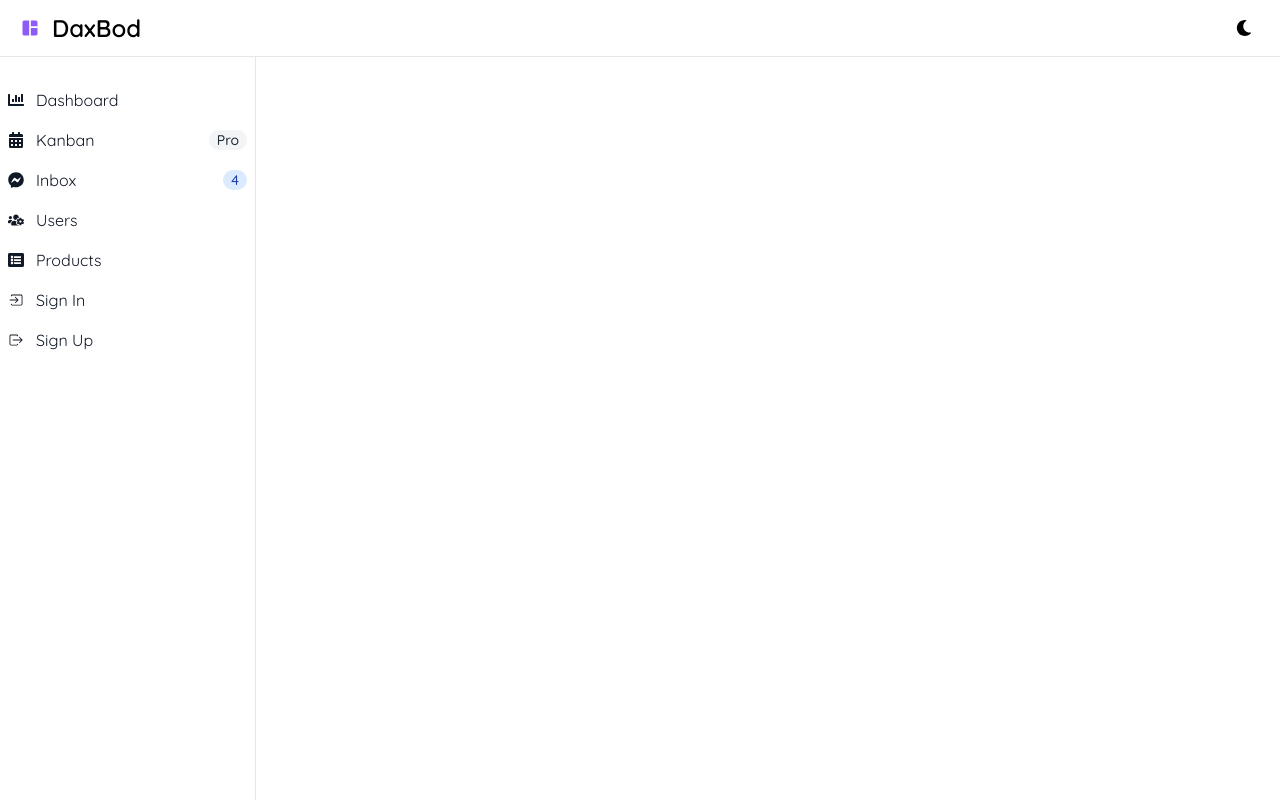
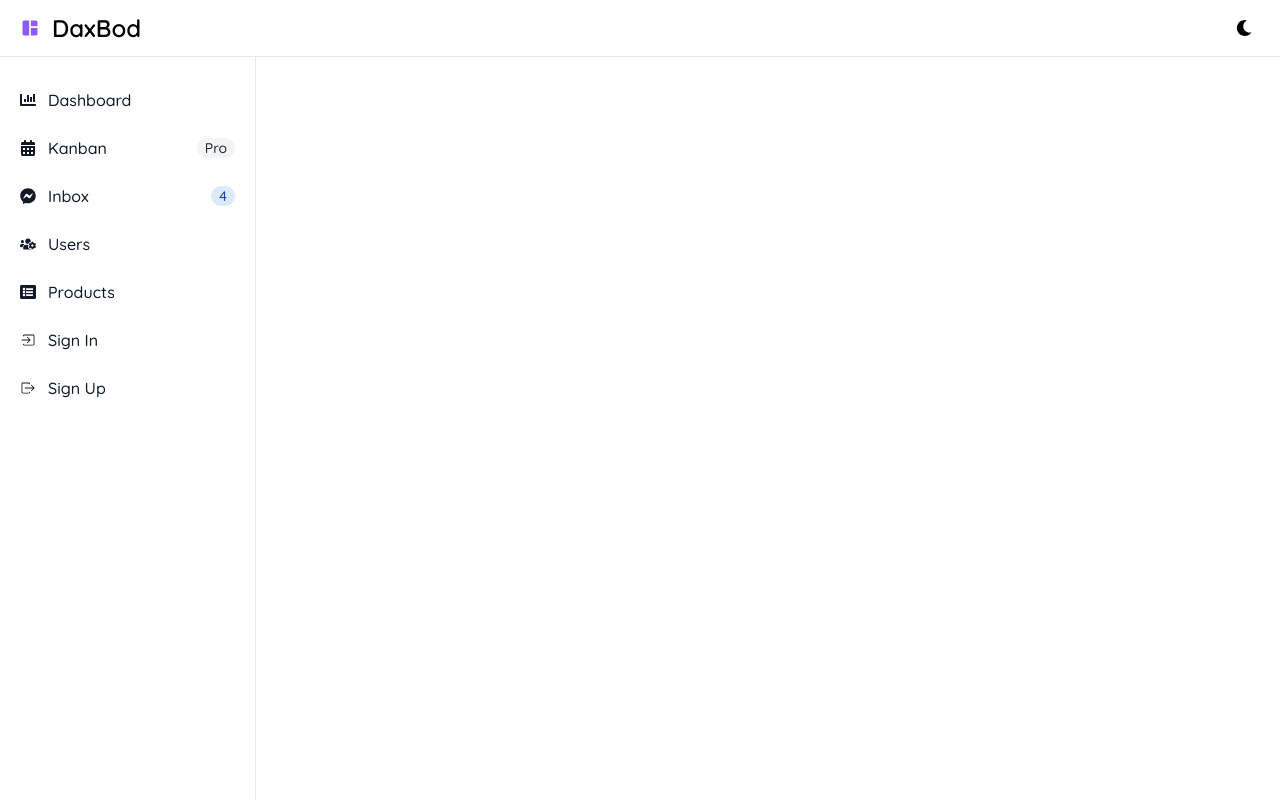
Before and after one commit to Elsoltan98/DaxBod, a React (Vite) app: page / in a window 1280 px wide. Built offline with nearby package versions, Linux system fonts and the light colour scheme.

Commit message:
Update modifications

```diff
--- a/src/App.tsx
+++ b/src/App.tsx
@@ -1,5 +1,7 @@
 import { useState } from "react";
 import { Header, Sidebar } from "./Components";
+import Main from "./ui/Main";
+import Content from "./ui/Content";
 
 const App = () => {
   const [darkMode, setDarkMode] = useState(false);
@@ -15,6 +17,11 @@
         toggleSidebar={toggleSideBar}
       />
       <Sidebar isSidebarOpen={isSidebarOpen} />
+      <Main>
+        <Content>
+          <h1>Content</h1>
+        </Content>
+      </Main>
     </div>
   );
 };
--- a/src/Components/Sidebar/index.tsx
+++ b/src/Components/Sidebar/index.tsx
@@ -13,7 +13,8 @@
         isSidebarOpen ? "translate-x-0" : "-translate-x-full"
       }`}
     >
-      <ul>
+      <div className="h-full px-3 pb-4 overflow-y-auto">
+        <ul className="space-y-2 font-medium">
           {links.map((link, index) => (
             <LinkItem
               key={index}
@@ -24,6 +25,7 @@
             />
           ))}
         </ul>
+      </div>
     </aside>
   );
 };
--- /dev/null
+++ b/src/ui/Content/index.tsx
@@ -0,0 +1,11 @@
+import { FC } from "react";
+
+interface ContentProps {
+  children: React.ReactNode;
+}
+
+const Content: FC<ContentProps> = ({ children }) => {
+  return <div>{children}</div>;
+};
+
+export default Content;
--- /dev/null
+++ b/src/ui/Main/index.tsx
@@ -0,0 +1,11 @@
+import { FC } from "react";
+
+interface MainProps {
+  children: React.ReactNode;
+}
+
+const Main: FC<MainProps> = ({ children }) => {
+  return <div>{children}</div>;
+};
+
+export default Main;
```
Lines whose indentation alone changed are shown as unchanged.
